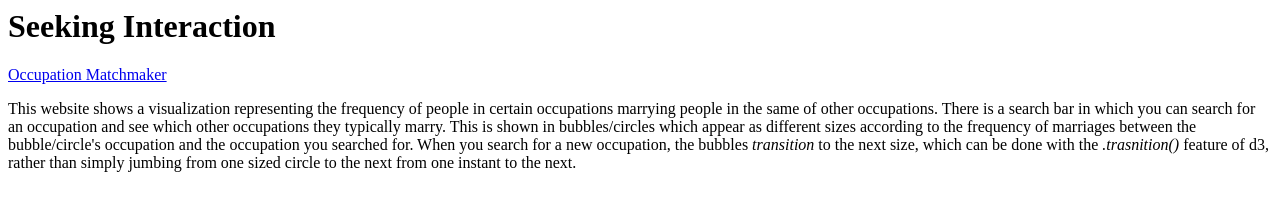
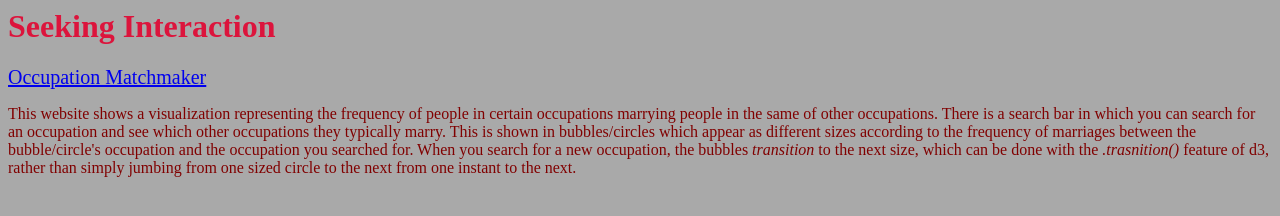
Before and after one commit to SarahBridges/animatedVisualization, a plain HTML site: page index.html in a window 1280 px wide. Drawn offline with Linux system fonts and the light colour scheme.

Commit message:
Update index.html

```diff
--- a/index.html
+++ b/index.html
@@ -1,4 +1,25 @@
 <html>
+  <head>
+    <style type="text/css">
+      body
+      {
+        background-color: darkgray;
+      }
+      h1
+      {
+        align-text:center;
+        color: crimson;
+      }
+      a
+      {
+        font-size: 20px;
+      }
+      p
+      {
+        color: maroon;
+      }
+    </style>
+  </head>
 <body>
 <h1>Seeking Interaction</h1>
 <a href="https://flowingdata.com/2017/08/28/occupation-matchmaker/">Occupation Matchmaker</a>
```
